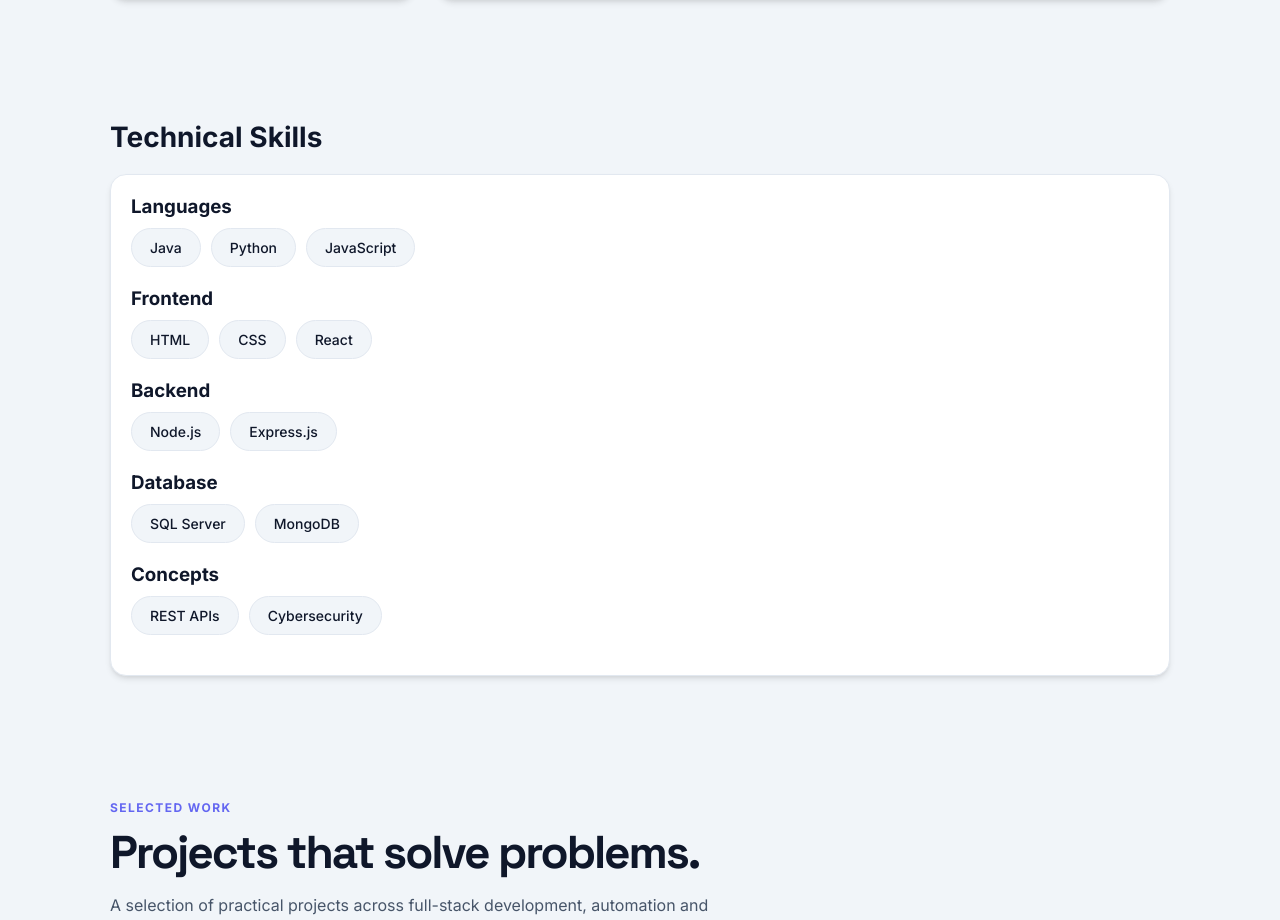
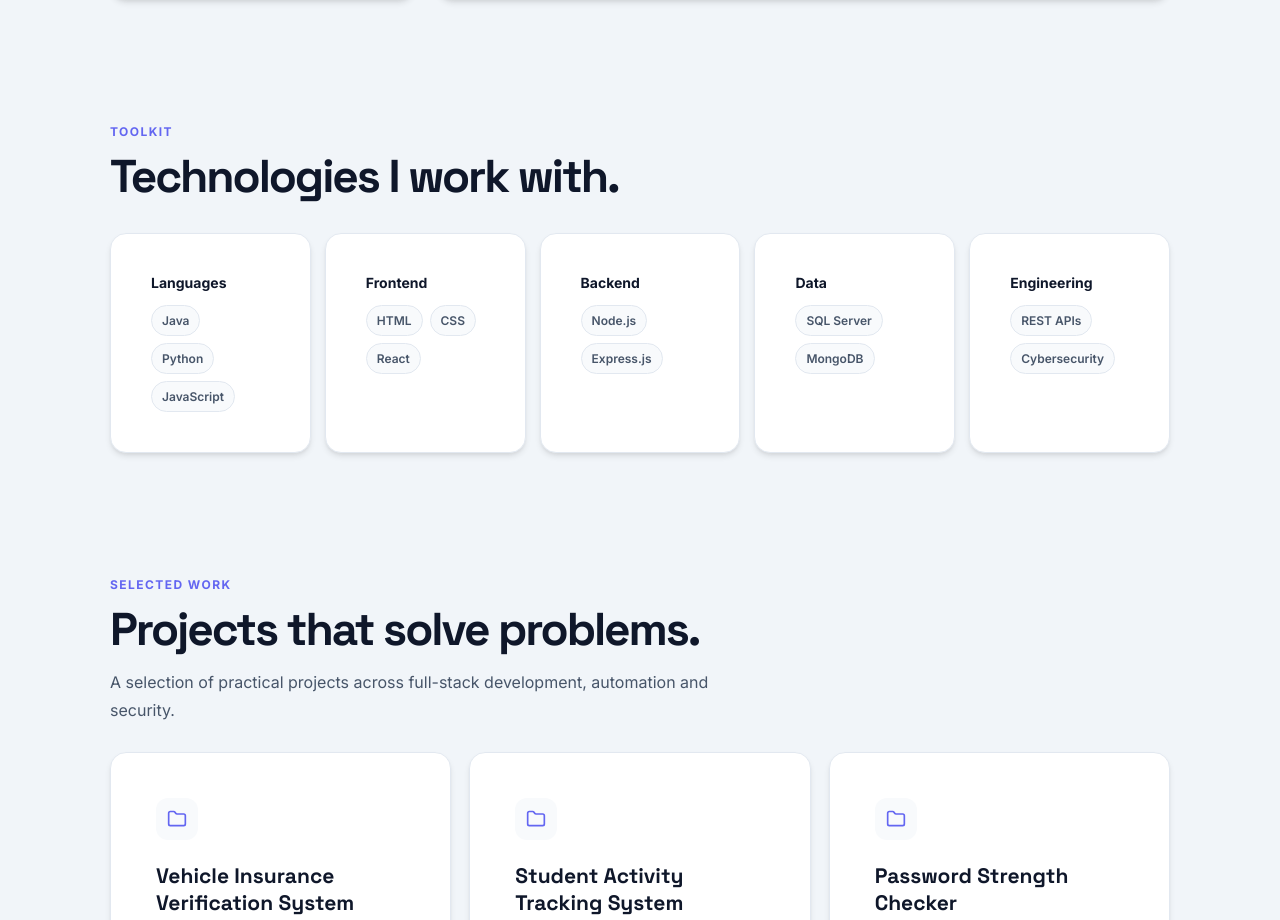
Before and after one commit to rajakaleeswaran/my-portfolio, a React (Vite) app: page / in a window 1280 px wide. Shown: the part 1161-2081 px from the top of the page. Built offline with nearby package versions, Linux system fonts and the light colour scheme.

Commit message:
Redesign skills section with structured technology cards

```diff
--- a/src/components/Skills.jsx
+++ b/src/components/Skills.jsx
@@ -7,72 +7,19 @@ const skillsData = [
   { category: "Languages", items: ["Java", "Python", "JavaScript"] },
   { category: "Frontend", items: ["HTML", "CSS", "React"] },
   { category: "Backend", items: ["Node.js", "Express.js"] },
-  { category: "Database", items: ["SQL Server", "MongoDB"] },
-  { category: "Concepts", items: ["REST APIs", "Cybersecurity"] },
+  { category: "Data", items: ["SQL Server", "MongoDB"] },
+  { category: "Engineering", items: ["REST APIs", "Cybersecurity"] },
 ];
 
 const Skills = () => {
   const { colors } = useContext(ThemeContext);
-
   return (
     <SectionContainer>
-      <h2
-        style={{
-          color: colors.text,
-          fontSize: "28px",
-          marginBottom: "20px",
-        }}
-      >
-        Technical Skills
-      </h2>
-
-      <HoverCard colorTheme={colors}>
-        {skillsData.map((group, index) => (
-          <div key={index} style={{ marginBottom: "20px" }}>
-
-            {/* Category */}
-            <h3
-              style={{
-                color: colors.text,
-                marginBottom: "10px",
-              }}
-            >
-              {group.category}
-            </h3>
-
-            {/* Tags */}
-            <div
-              style={{
-                display: "flex",
-                flexWrap: "wrap",
-                gap: "10px",
-              }}
-            >
-              {group.items.map((item, i) => (
-                <span
-                  key={i}
-                  className="skill-pill"
-                  style={{
-                    padding: "10px 18px",
-                    borderRadius: "30px",
-                    border: `1px solid ${colors.border}`,
-                    background: colors.background,
-                    color: colors.text,
-                    fontSize: "14px",
-                    fontWeight: "500",
-                    cursor: "default",
-                  }}
-                >
-                  {item}
-                </span>
-              ))}
-            </div>
-
-          </div>
-        ))}
-      </HoverCard>
+      <div className="section-heading"><span className="section-kicker">Toolkit</span><h2 className="section-title" style={{ color: colors.text }}>Technologies I work with.</h2></div>
+      <div className="skills-grid">
+        {skillsData.map((group) => <HoverCard key={group.category}><div className="skill-group"><h3 style={{ color: colors.text }}>{group.category}</h3><div className="skill-tags">{group.items.map((item) => <span className="skill-pill" key={item}>{item}</span>)}</div></div></HoverCard>)}
+      </div>
     </SectionContainer>
   );
 };
-
 export default Skills;
```
